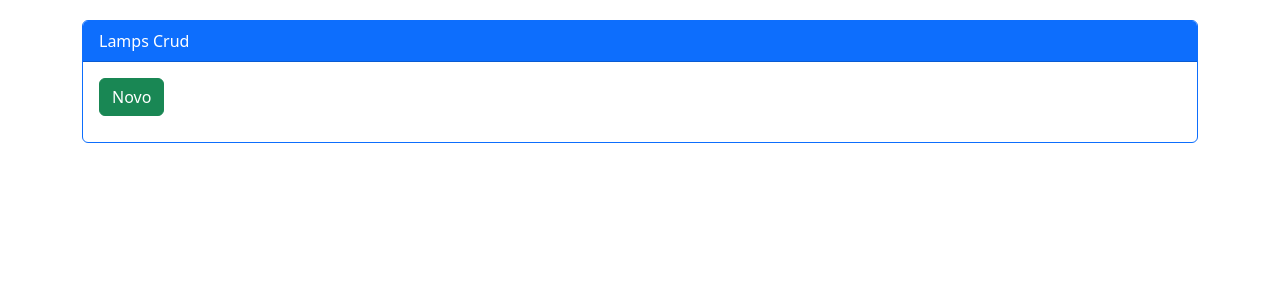
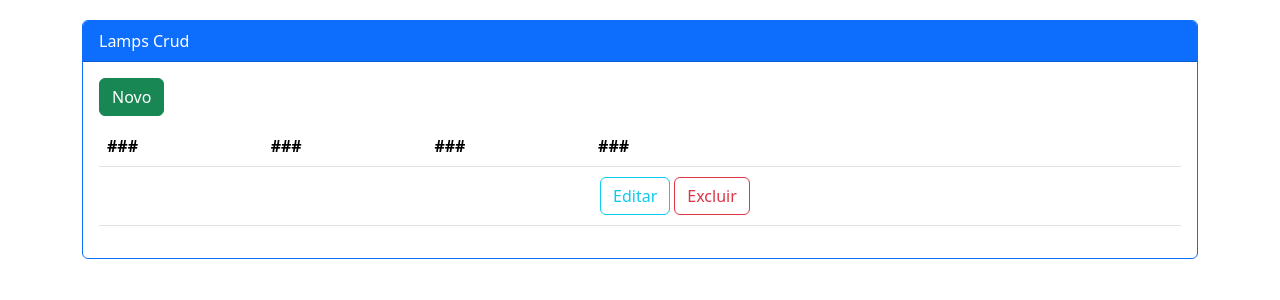
Before and after one commit to Adyson-Lima/lamps_web, a React (Create React App) app: page / in a window 1280 px wide. Shown: the top 300 px of the page. Built offline with nearby package versions, Linux system fonts and the light colour scheme.

Commit message:
7° commit - tdd tabela tela read delete: GREEN

```diff
--- a/src/pages/Lamps/index.js
+++ b/src/pages/Lamps/index.js
@@ -15,6 +15,41 @@
           to="/newupdate/0">Novo
         </Link>
 
+        {/* inicio tabela */}
+      <table className="table table-hover">
+          <thead>
+            <tr>
+              <th scope="col">###</th>
+              <th scope="col">###</th>
+              <th scope="col">###</th>
+              <th scope="col">###</th>
+            </tr>
+          </thead>
+          <tbody> {/* inicio map de elementos tabela */}
+
+              <tr>
+                <th scope="row"></th>
+                  <td></td>
+                  <td></td>
+                  <td>
+                    <button
+                    type="button"
+                    className="btn btn-outline-info"
+                    style={{margin: '2px'}}
+
+                    >Editar</button>
+
+                    <button type="button"
+                    className="btn btn-outline-danger"
+                    style={{margin: '2px'}}
+
+                    >Excluir</button>
+                  </td>
+              </tr>
+
+            </tbody>
+        </table> {/* final tabela */}
+
 
       </div>
     </div>
```
